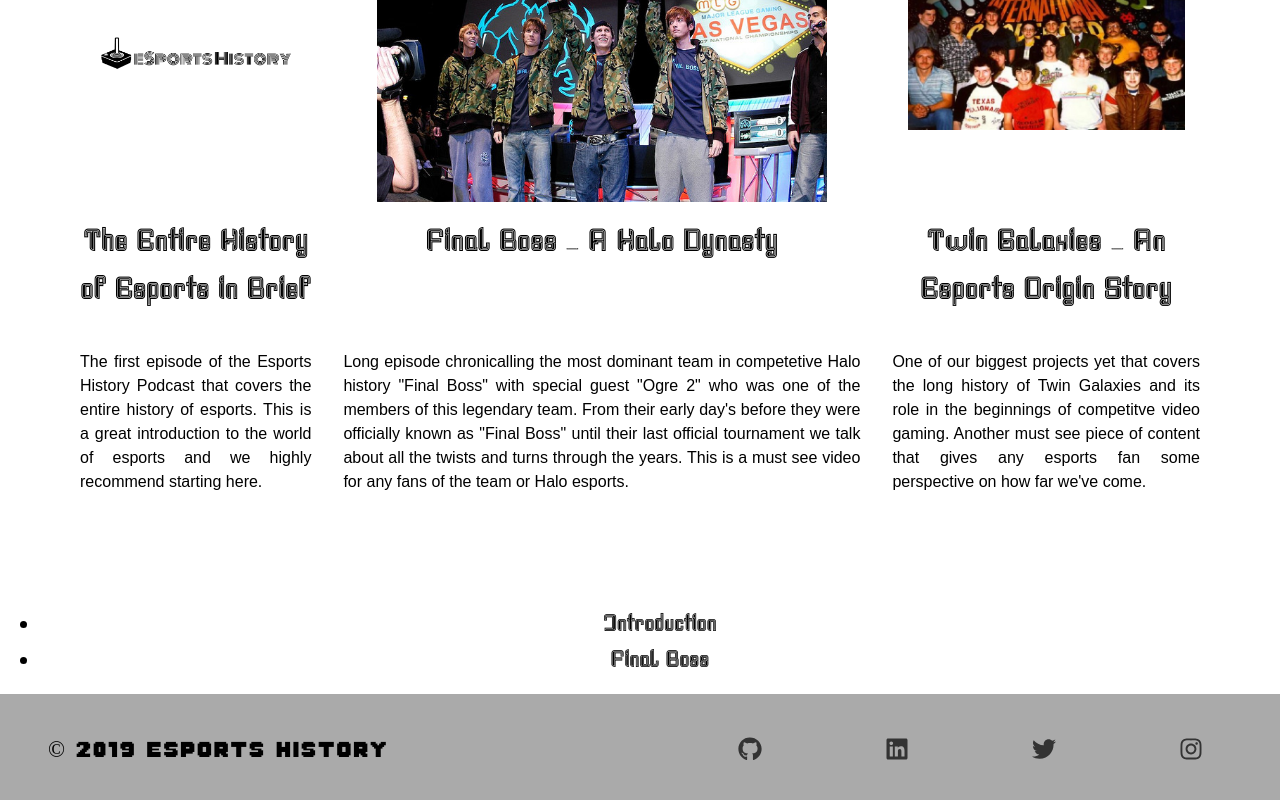
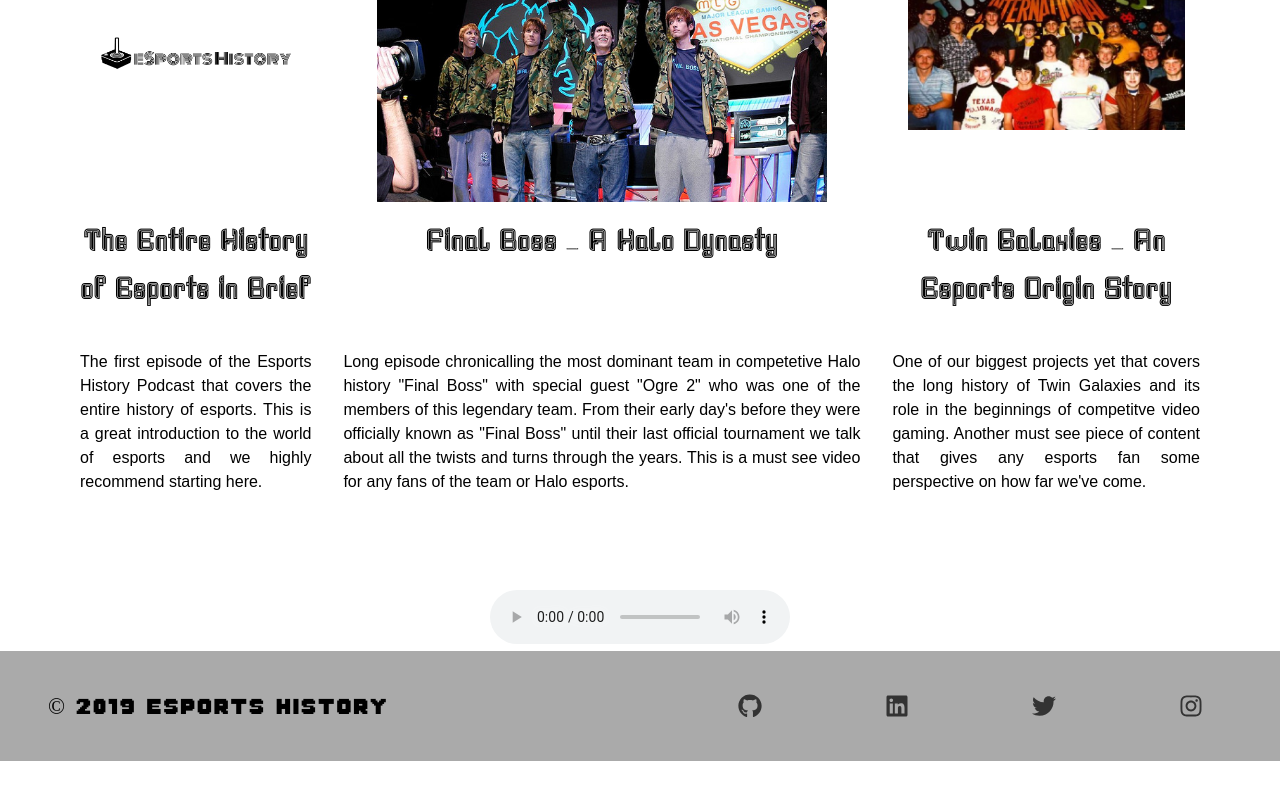
Before and after one commit to Zarnerz/EH-React, a React (Create React App) app in the folder esports-history/: page / in a window 1280 px wide. Shown: the part 3519-4319 px from the top of the page. After the commit the page ends 4280 px from the top, so only its background shows below. Built offline with nearby package versions, Linux system fonts and the light colour scheme.

Commit message:
Player component - removed all but base audio element - not functioning

```diff
--- a/esports-history/src/global/player/Player.js
+++ b/esports-history/src/global/player/Player.js
@@ -1,25 +1,8 @@
 import React, { Component } from "react";
 
 export class Player extends Component {
-  state = {
-    selectedTrack: null
-  };
-
   render() {
-    const list = [
-      { id: 1, title: "Introduction" },
-      { id: 2, title: "Final Boss" }
-    ].map(item => {
-      return (
-        <li
-          key={item.id}
-          onClick={() => this.setState({ selectedTrack: item.title })}
-        >
-          {item.title}
-        </li>
-      );
-    });
-    return <ul>{list}</ul>;
+    return <audio controls src="https://player.fm/series/1335480/236881937" />;
   }
 }
 
```
Also changed, not shown: 1 other file (tests, documents, lock files or other folders).
